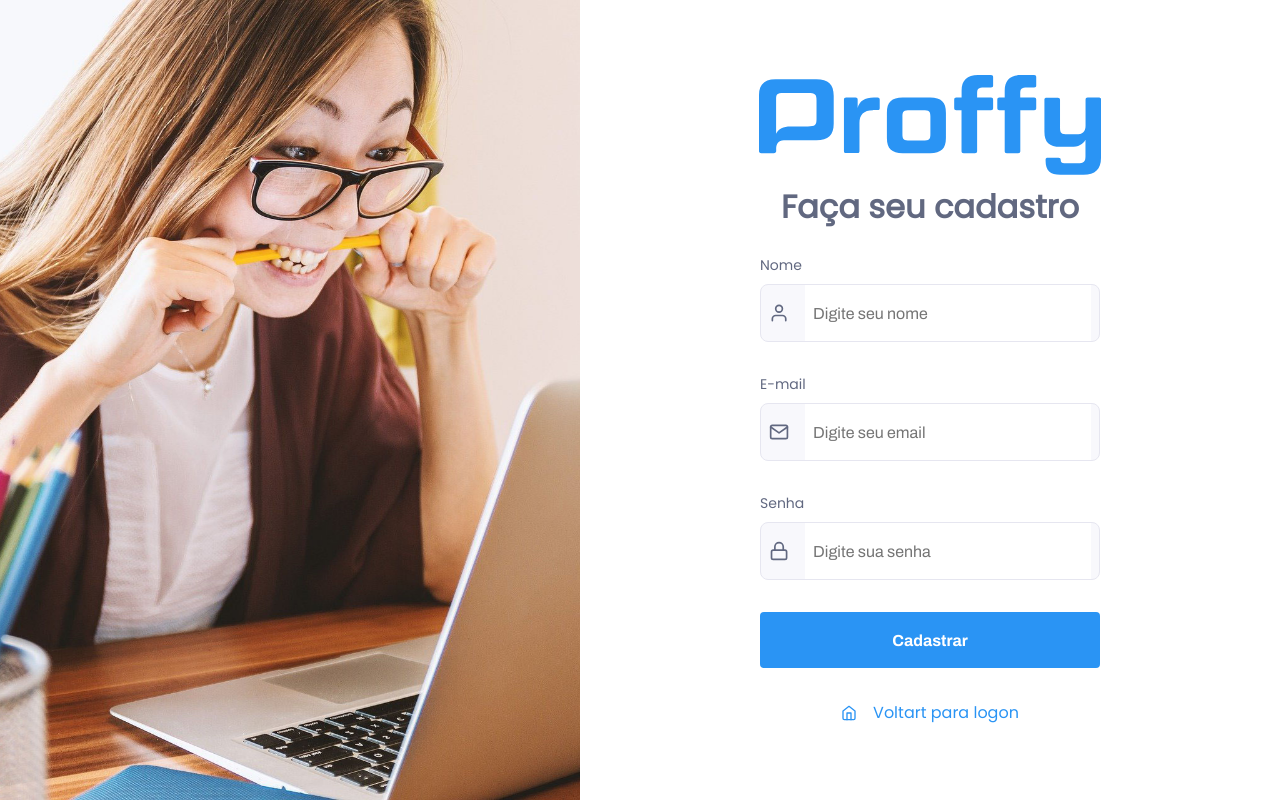
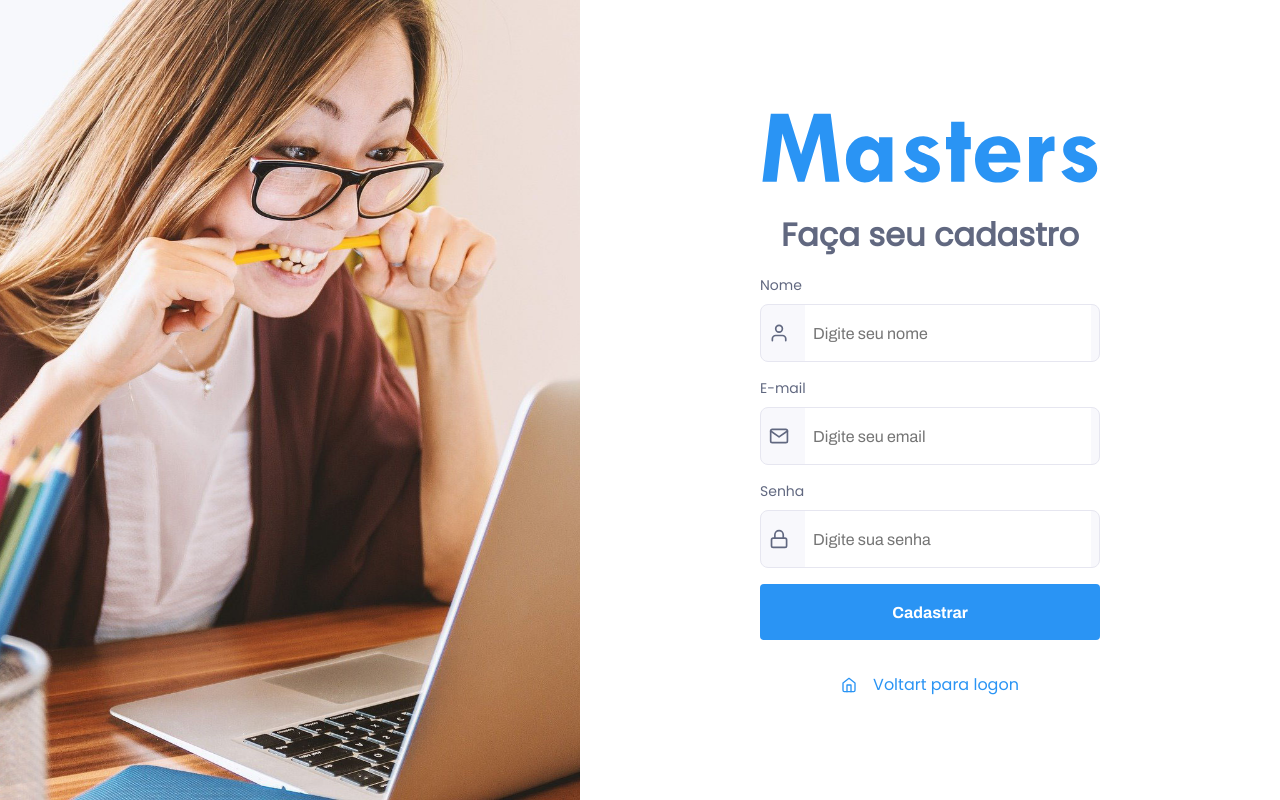
Before and after one commit to ma-nobrega/Masters, a React (Create React App) app in the folder web/: page /signup in a window 1280 px wide. Built offline with nearby package versions, Linux system fonts and the light colour scheme.

Commit message:
style: altering project name and updating signup page

```diff
--- a/web/src/pages/SignUp/styles.ts
+++ b/web/src/pages/SignUp/styles.ts
@@ -27,17 +27,16 @@ export const Content = styled.div`
     width: 34rem;
     text-align: center;
     h1 {
-      margin-bottom: 2.4rem;
+      margin-bottom: 1.6rem;
     }
     div {
-      margin-bottom: 1.6rem;
+      margin-bottom: 0.8rem;
       text-align: start;
     }
     button {
       background-color: var(--color-primary);
       width: 100%;
       height: 5.6rem;
-      padding: 0 1.6rem;
       border: 0;
       border-radius: 0.4rem;
       color: var(--color-button-text);
@@ -62,6 +61,9 @@ export const Content = styled.div`
       margin-right: 1.6rem;
     }
   }
+  @media (min-width: 1000px) {
+    max-height: 80rem;
+  }
 `;
 
 export const Background = styled.div`
```
Also changed, not shown: web/src/assets/logo-white.svg, web/src/assets/logo.svg.
